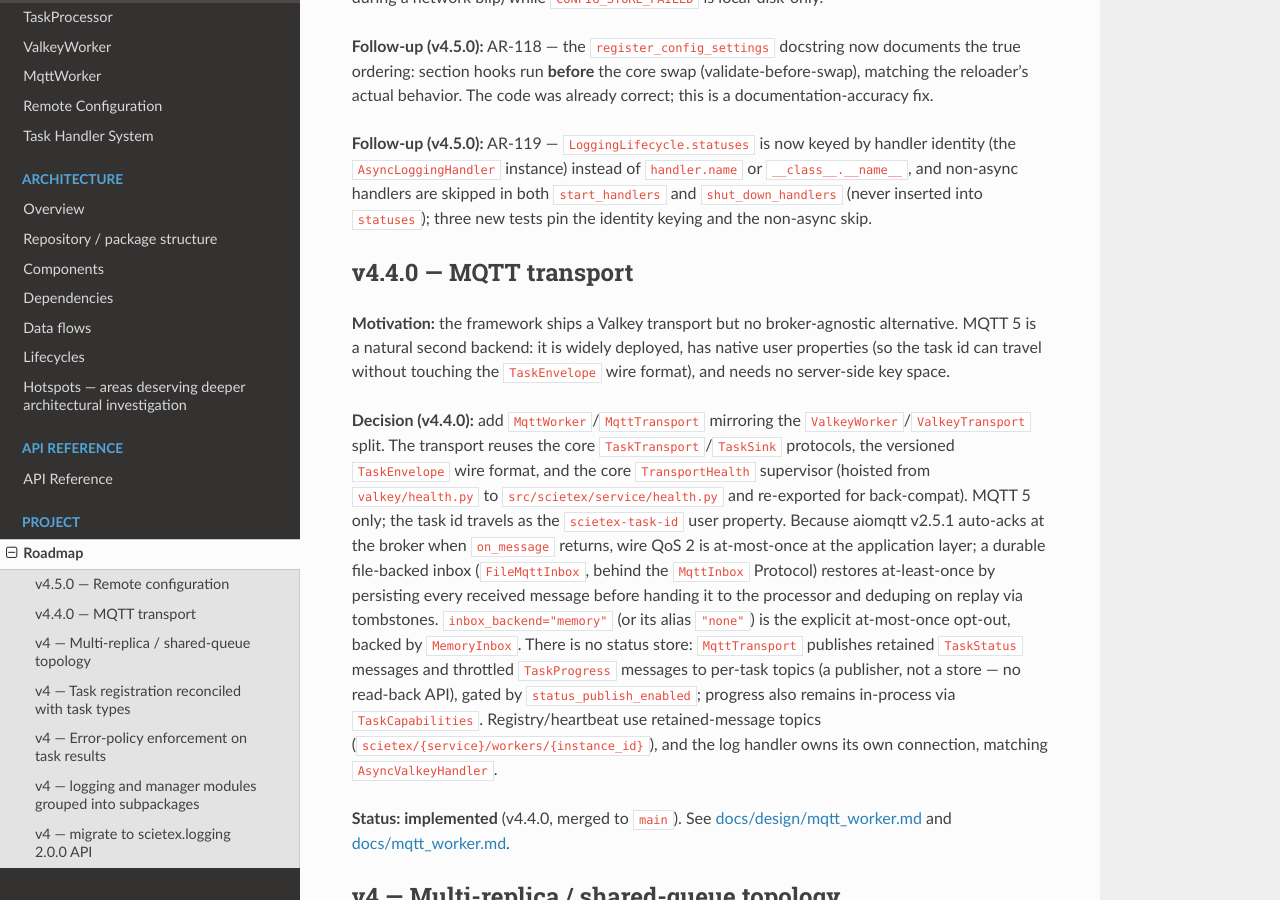
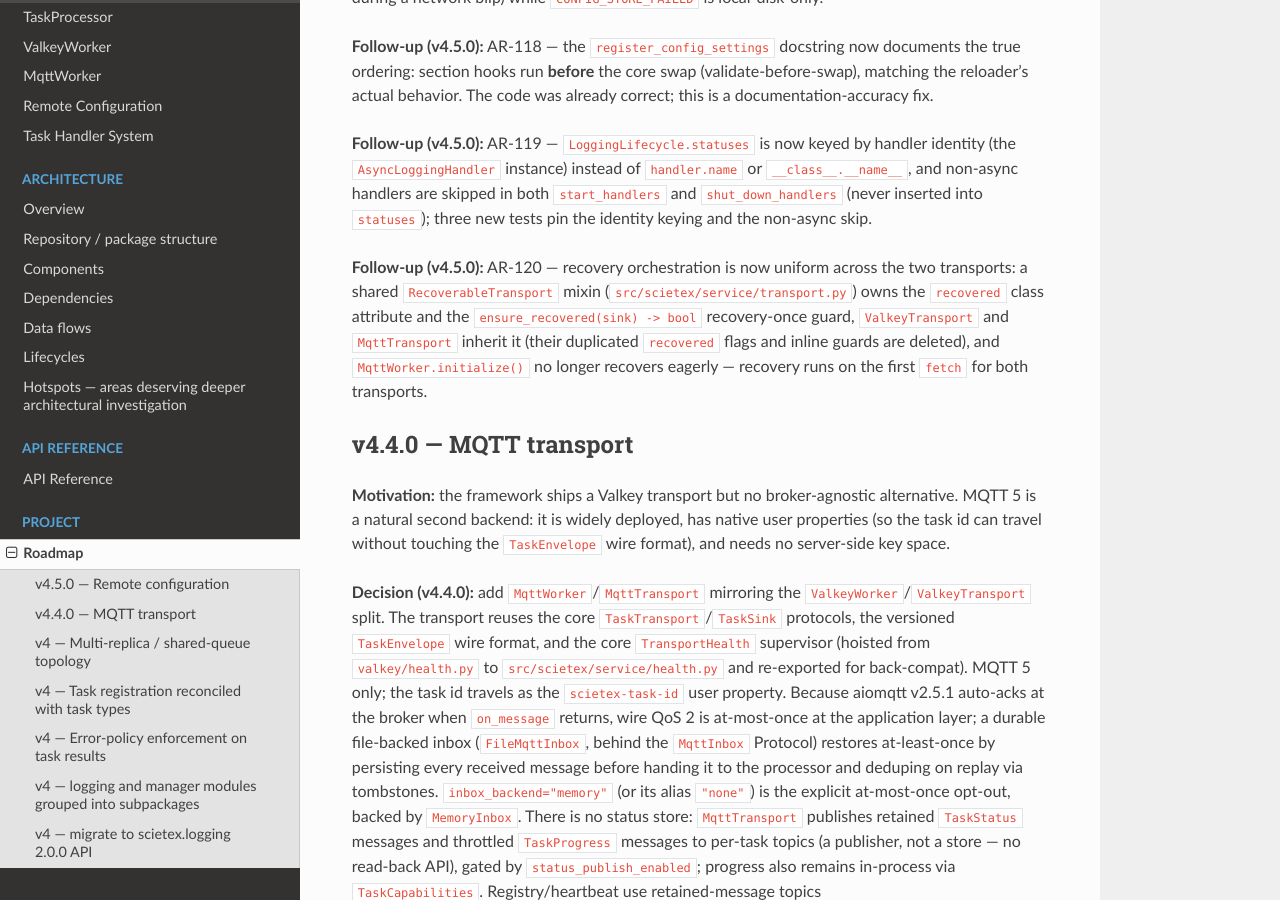
Before and after one commit to bond-anton/scietex.service, a Sphinx documentation site: the page built from docs/ROADMAP.md, in a window 1280 px wide and 900 px high, scrolled down 2295 px. Built offline with Sphinx 7.4.7 and the Read the Docs theme 3.1.0, drawn with Linux system fonts in a browser that asks for light colours.

```diff
--- a/docs/ROADMAP.md
+++ b/docs/ROADMAP.md
@@ -110,6 +110,14 @@ handler identity (the `AsyncLoggingHandler` instance) instead of `handler.name`
 or `__class__.__name__`, and non-async handlers are skipped in both
 `start_handlers` and `shut_down_handlers` (never inserted into `statuses`);
 three new tests pin the identity keying and the non-async skip.
+
+**Follow-up (v4.5.0):** AR-120 — recovery orchestration is now uniform across the
+two transports: a shared `RecoverableTransport` mixin
+(`src/scietex/service/transport.py`) owns the `recovered` class attribute and the
+`ensure_recovered(sink) -> bool` recovery-once guard, `ValkeyTransport` and
+`MqttTransport` inherit it (their duplicated `recovered` flags and inline guards
+are deleted), and `MqttWorker.initialize()` no longer recovers eagerly — recovery
+runs on the first `fetch` for both transports.
 
 ## v4.4.0 — MQTT transport
 
```
Also changed, not shown: docs/reviews/architecture/2026-09-18-1.md (+3 -2 lines).
